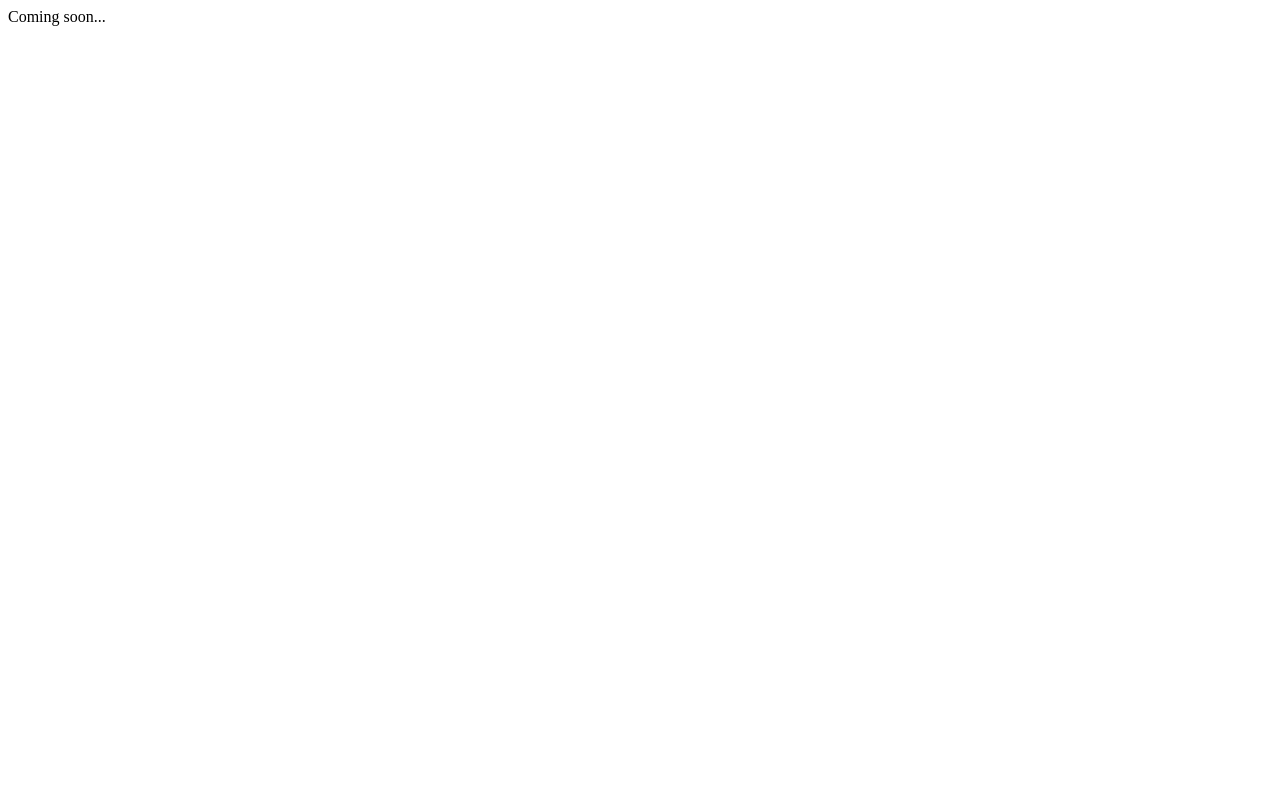
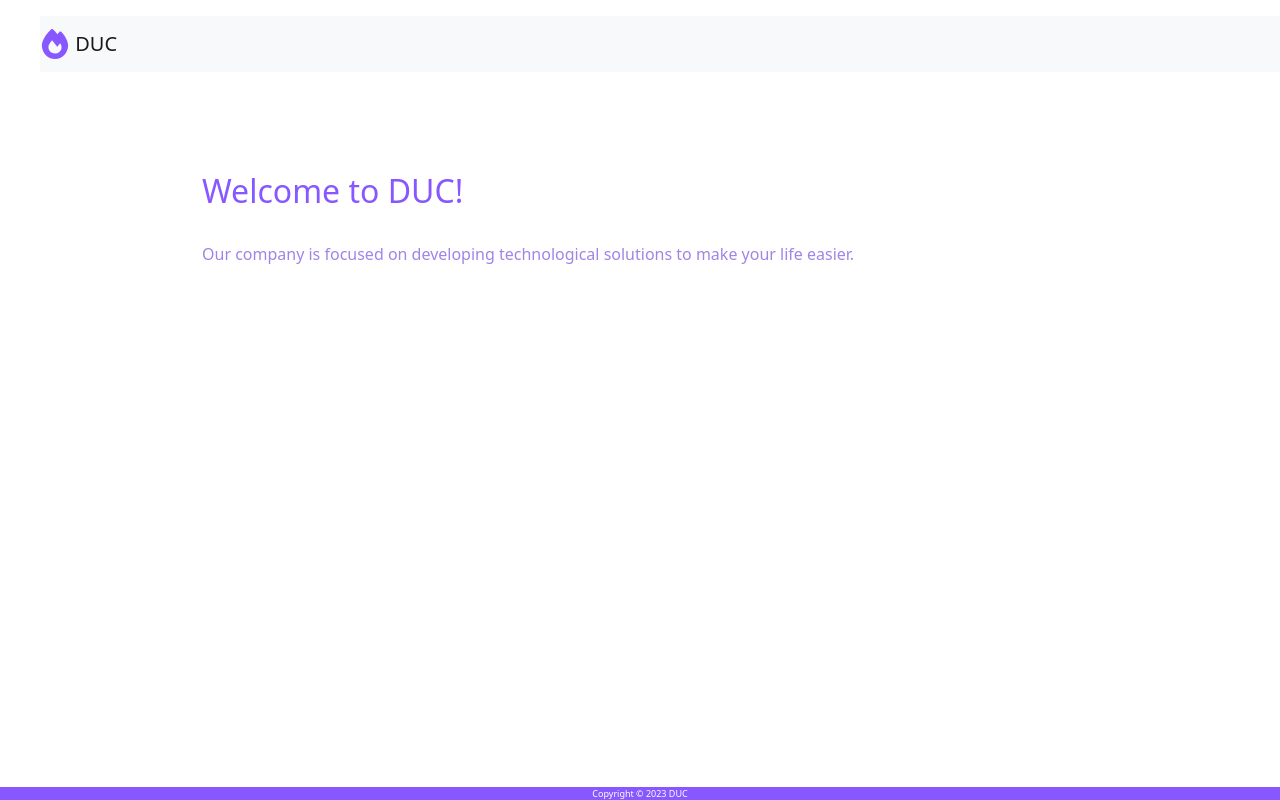
Before and after one commit to sebasoviedo69/DUC, a plain HTML site: page index.html in a window 1280 px wide. Drawn offline with nearby package versions, Linux system fonts and the light colour scheme.

Commit message:
feat: first basic version

```diff
--- a/index.html
+++ b/index.html
@@ -1,11 +1,41 @@
 <!DOCTYPE html>
 <html lang="en">
+
 <head>
     <meta charset="UTF-8">
     <meta name="viewport" content="width=device-width, initial-scale=1.0">
     <title>DUC</title>
+    <link href="https://cdn.jsdelivr.net/npm/bootstrap@5.1.3/dist/css/bootstrap.min.css" rel="stylesheet"
+        integrity="sha384-1BmE4kWBq78iYhFldvKuhfTAU6auU8tT94WrHftjDbrCEXSU1oBoqyl2QvZ6jIW3" crossorigin="anonymous">
+    <link rel="stylesheet" href="style.css">
 </head>
+
 <body>
-    Coming soon...
+    <menu>
+        <!-- Image and text -->
+        <nav class="navbar navbar-light bg-light">
+            <a class="navbar-brand" href="#">
+                <img src="logo.svg" width="30" height="30"
+                    class="d-inline-block align-top" alt="">
+                DUC
+            </a>
+        </nav>
+    </menu>
+
+    <div class="container main">
+
+
+        <section class="hero">
+
+            <h2 class="dark-purple-text">Welcome to DUC!</h2>
+            <br>
+            <p class="light-purple-text">Our company is focused on developing technological solutions to make your life easier.</p>
+        </section>
+
+        <footer class="fixed-bottom">
+            <p>Copyright &copy; 2023 DUC</p>
+        </footer>
+    </div>
 </body>
+
 </html>
--- /dev/null
+++ b/style.css
@@ -0,0 +1,60 @@
+body{
+
+    width: 100%;
+}
+
+footer {
+  margin: 0;
+  padding: 0;
+  display: flex;
+  color: #ffffff;
+  background-color: #8758ff;
+  font-size: xx-small;
+}
+
+footer p {
+    display: flex;
+    margin: auto;
+}
+
+.main{
+    width: 100%;
+    margin-top: 100px;
+}
+
+.dark-purple-text{
+  color: #8758ff;
+}
+
+.light-purple-text{
+  color: #A084E8;
+}
+
+/* This is the default style for all screen sizes */
+.container {
+  width: 100%;
+}
+
+/* This is the style for screens that are less than 600px wide */
+@media (max-width: 600px) {
+  .container {
+    width: 100%;
+  }
+  .hero {
+    display: none;
+  }
+}
+
+/* This is the style for screens that are between 600px and 900px wide */
+@media (min-width: 600px) and (max-width: 900px) {
+  .container {
+    width: 600px;
+  }
+}
+
+/* This is the style for screens that are wider than 900px */
+@media (min-width: 900px) {
+  .container {
+    width: 900px;
+  }
+}
```
Also changed, not shown: logo.svg (added), 1 other file.
